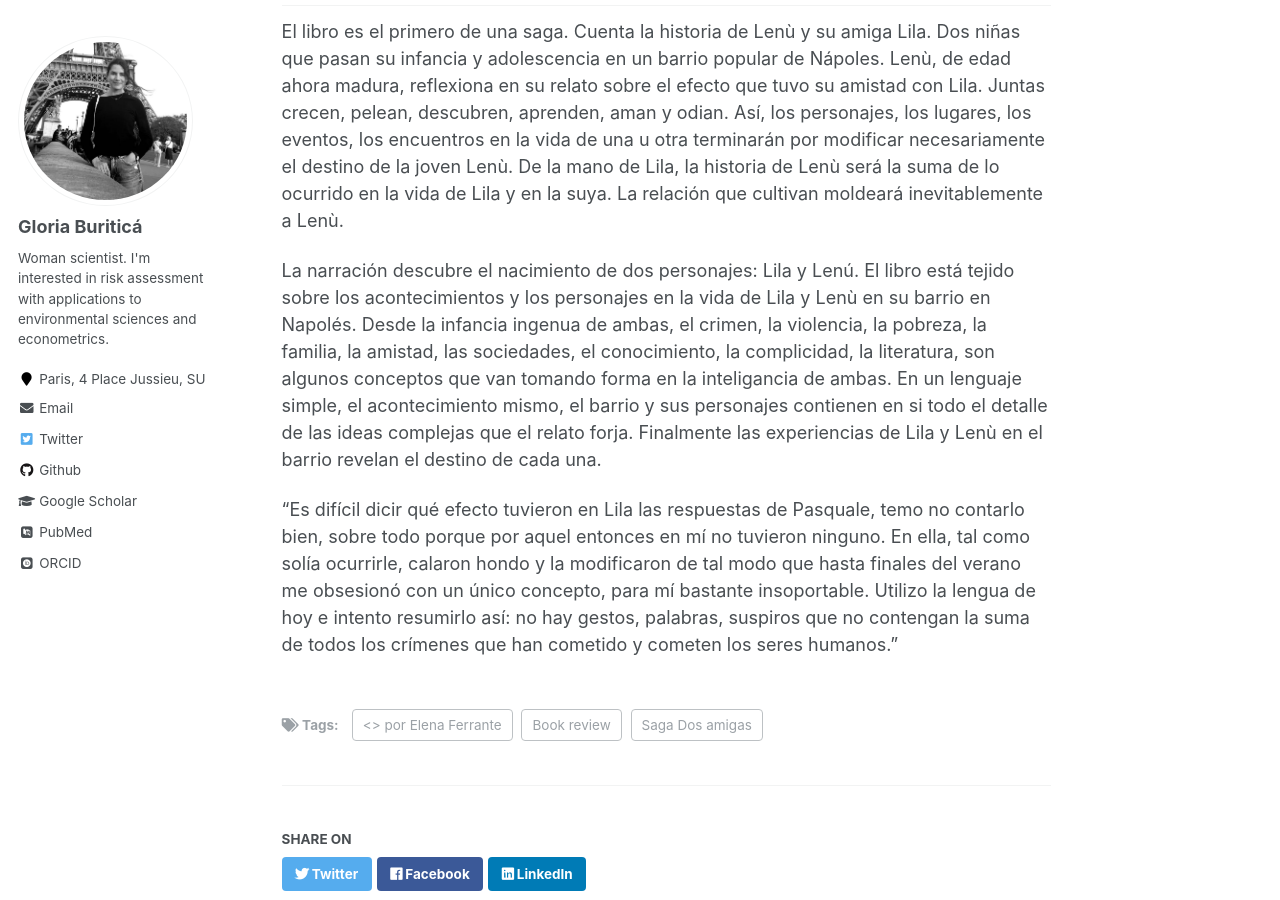
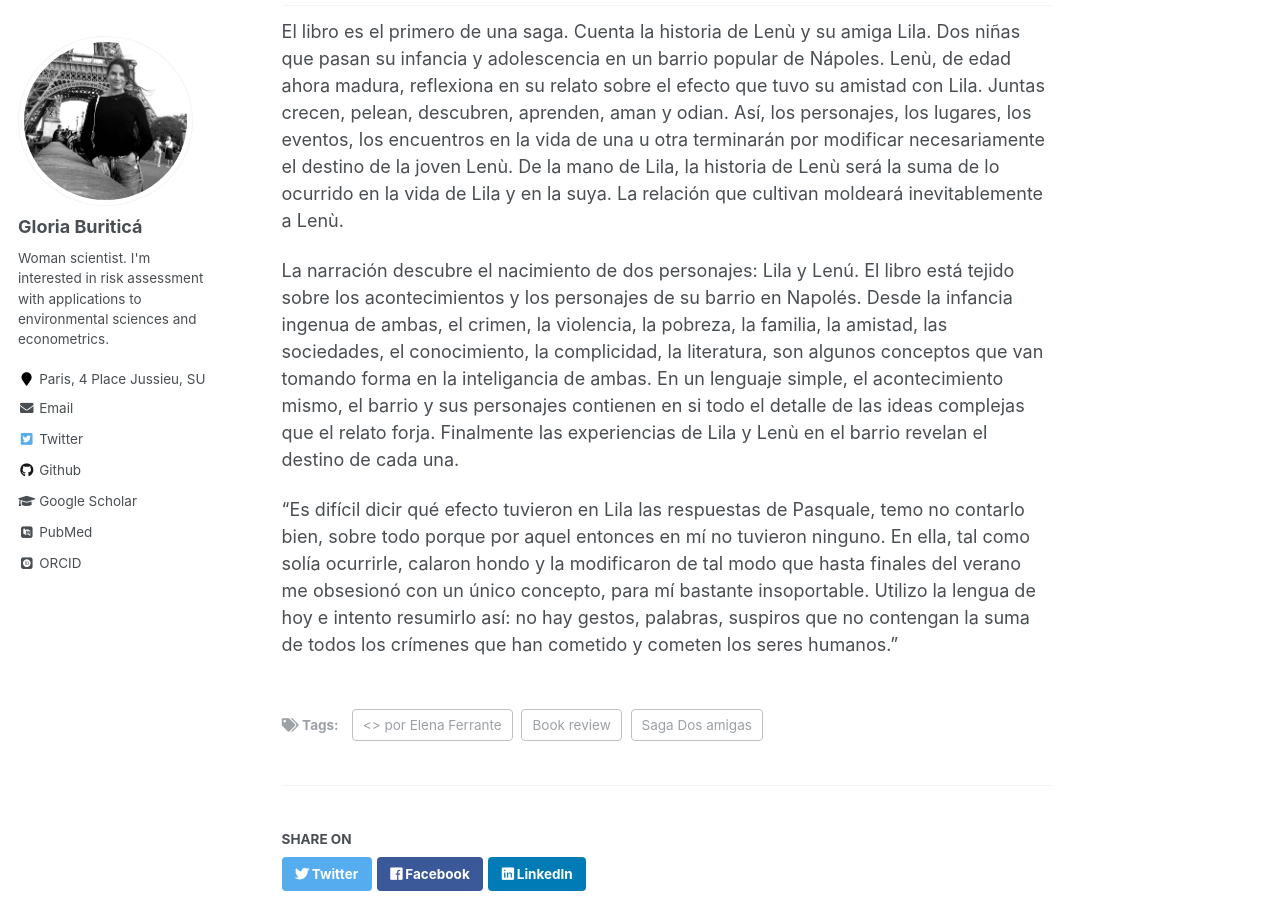
Before and after one commit to GBuritica/GBuritica.github.io, a Jekyll site: the page built from _posts/2022-08-17-blog-post-2.md, in a window 1280 px wide and 900 px high, scrolled down 478 px. Built offline with Jekyll 4.4.1, drawn with Linux system fonts in a browser that asks for light colours; some web fonts are replaced.

Commit message:
Update 2022-08-17-blog-post-2.md

```diff
--- a/_posts/2022-08-17-blog-post-2.md
+++ b/_posts/2022-08-17-blog-post-2.md
@@ -17,7 +17,7 @@
 
 El libro es el primero de una saga. Cuenta la historia de Lenù y su amiga Lila. Dos niñas que pasan su infancia y adolescencia en un barrio popular de Nápoles. Lenù, de edad ahora madura, reflexiona en su relato sobre el efecto que tuvo su amistad con Lila. Juntas crecen, pelean, descubren, aprenden, aman y odian. Así, los personajes, los lugares, los eventos, los encuentros en la vida de una u otra terminarán por modificar necesariamente el destino de la joven Lenù. De la mano de Lila, la historia de Lenù será la suma de lo ocurrido en la vida de Lila y en la suya. La relación que cultivan moldeará inevitablemente a Lenù.
 
-La narración descubre el nacimiento de dos personajes: Lila y Lenú. El libro está tejido sobre los acontecimientos y los personajes en la vida de Lila y Lenù en su barrio en Napolés. Desde la infancia ingenua de ambas, el crimen, la violencia, la pobreza, la familia, la amistad, las sociedades, el conocimiento, la complicidad, la literatura, son algunos conceptos que van tomando forma en la inteligancia de ambas. En un lenguaje simple, el acontecimiento mismo, el barrio y sus personajes contienen en si todo el detalle de las ideas complejas que el relato forja. Finalmente las experiencias de Lila y Lenù en el barrio revelan el destino de cada una.
+La narración descubre el nacimiento de dos personajes: Lila y Lenú. El libro está tejido sobre los acontecimientos y los personajes de su barrio en Napolés. Desde la infancia ingenua de ambas, el crimen, la violencia, la pobreza, la familia, la amistad, las sociedades, el conocimiento, la complicidad, la literatura, son algunos conceptos que van tomando forma en la inteligancia de ambas. En un lenguaje simple, el acontecimiento mismo, el barrio y sus personajes contienen en si todo el detalle de las ideas complejas que el relato forja. Finalmente las experiencias de Lila y Lenù en el barrio revelan el destino de cada una.
 
 
 "Es difícil dicir qué efecto tuvieron en Lila las respuestas de Pasquale, temo no contarlo bien, sobre todo porque por aquel entonces en mí no tuvieron ninguno. En ella, tal como solía ocurrirle, calaron hondo y la modificaron de tal modo que hasta finales del verano me obsesionó con un único concepto, para mí bastante insoportable. Utilizo la lengua de hoy e intento resumirlo así: no hay gestos, palabras, suspiros que no contengan la suma de todos los crímenes que han cometido y cometen los seres humanos."
```
